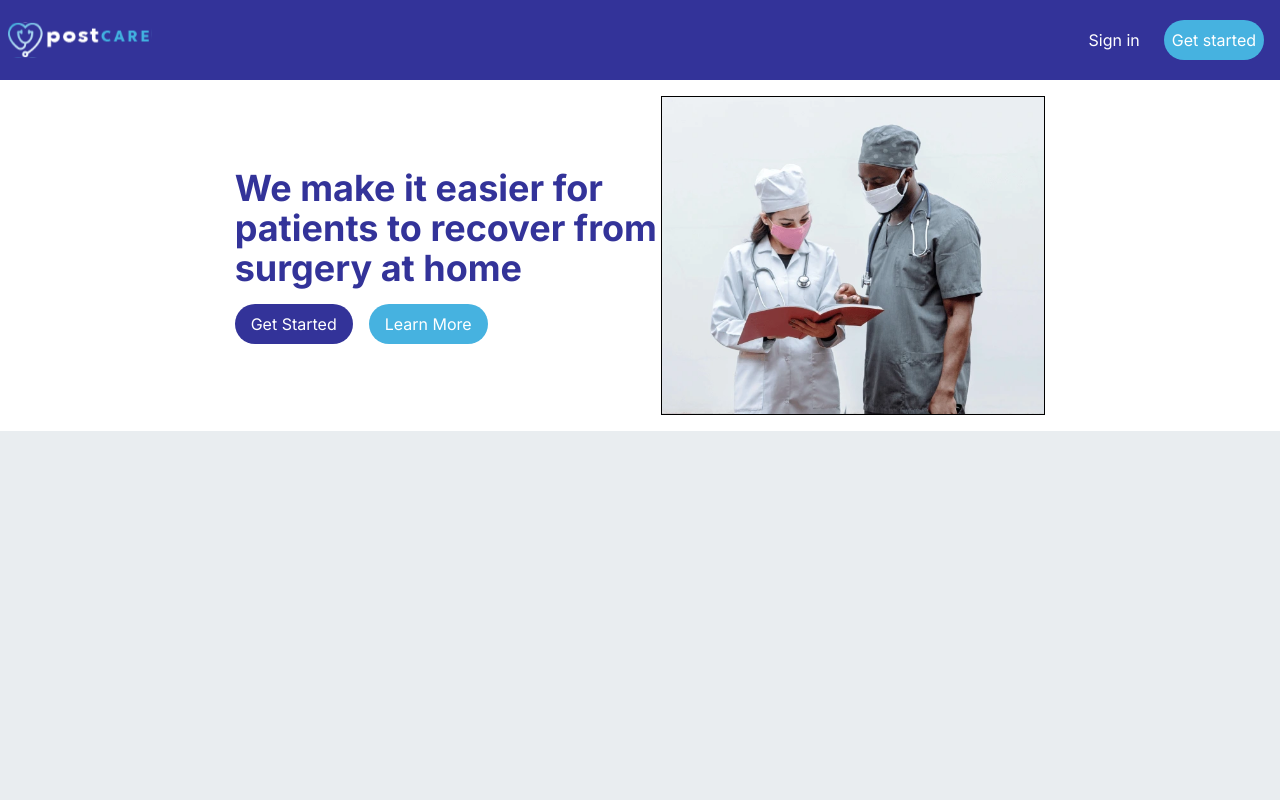
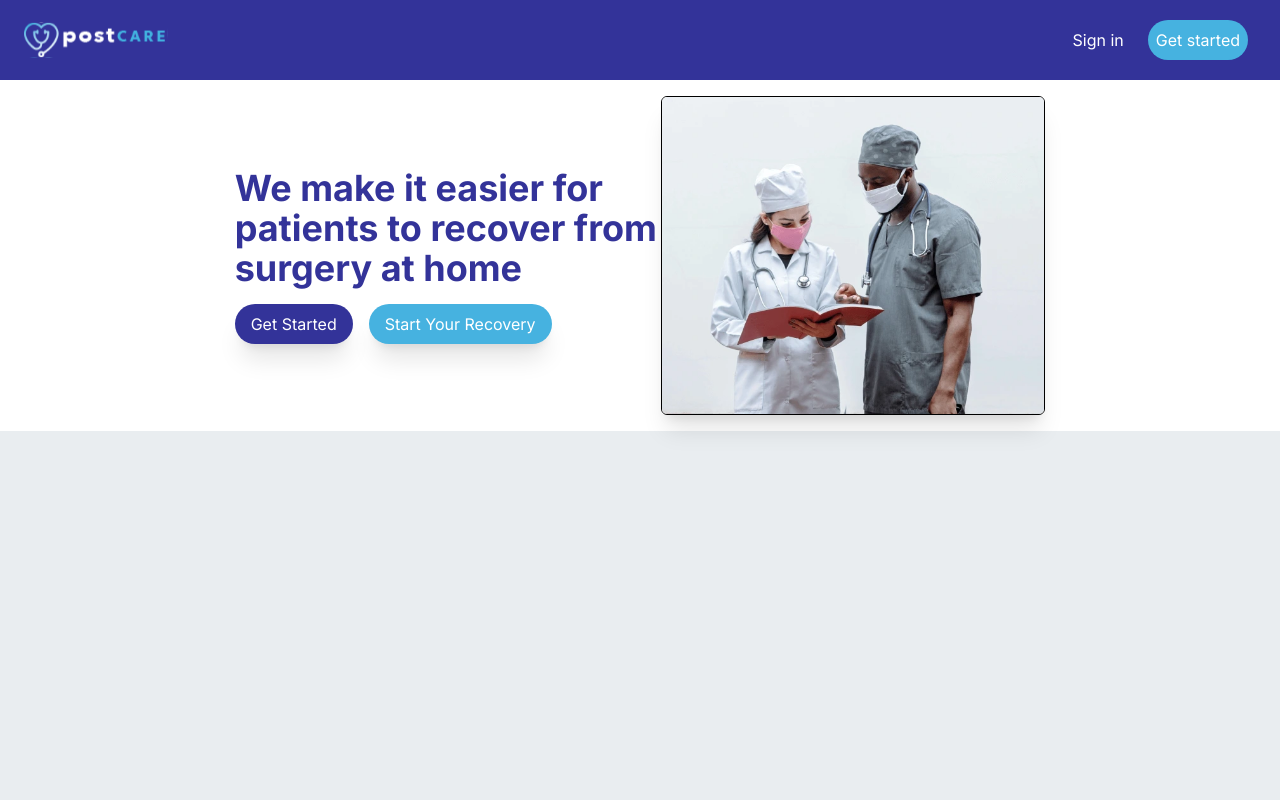
Before and after one commit to Ismailco/Postcare-app, a React (Vite) app: page / in a window 1280 px wide. Shown: the top 800 px of the page. Built offline with nearby package versions, Linux system fonts and the light colour scheme.

Commit message:
Add robot.txt and check accessibility

```diff
--- a/src/components/NavBar.jsx
+++ b/src/components/NavBar.jsx
@@ -4,7 +4,7 @@ import { navLinks } from '../constants';
 import { whiteLogo, logo } from '../assets/img';
 
 const NavBar = () => (
-  <nav className="w-full h-[80px] flex px-2 justify-between items-center bg-primary font-medium">
+  <nav className="w-full h-[80px] flex px-2 md:px-6 justify-between items-center bg-primary font-medium">
     <Link to="/">
       <img className="hidden md:block w-36 h-10 bg-gray-400" src={whiteLogo} alt="logo" />
       <img className="md:hidden w-20 h-10 bg-gray-400" src={logo} alt="logo" />
--- a/src/pages/Landing.jsx
+++ b/src/pages/Landing.jsx
@@ -9,14 +9,14 @@ const Landing = () => (
         <h1 className="text-4xl font-bold text-primary">We make it easier for patients to recover from surgery at home</h1>
         <div>
           <Link to="/signup">
-            <button className="duration-500 bg-primary text-white rounded-full py-2 px-4 mt-4 hover:bg-accent-100">Get Started</button>
+            <button className="duration-500 bg-primary text-white rounded-full py-2 px-4 mt-4 mr-4 hover:bg-black/50 shadow shadow-xl">Get Started</button>
           </Link>
           <Link to="/dashboard">
-            <button className="duration-500 bg-secondary text-white rounded-full py-2 px-4 mt-4 ml-4 hover:bg-accent-100">Learn More</button>
+            <button className="duration-500 bg-secondary text-white rounded-full py-2 px-4 mt-4 hover:bg-black/50 shadow shadow-xl">Start Your Recovery</button>
           </Link>
         </div>
       </div>
-      <img className="w-96 h-full border" src={hero} alt="landing" />
+      <img className="w-96 h-full border rounded-md shadow shadow-xl shadow-ligth" src={hero} alt="landing" />
     </section>
     <section className="flex justify-center items-center text-2xl font-bold w-full h-96 bg-light"></section>
   </main>
```
Also changed, not shown: public/robot.txt (added).
